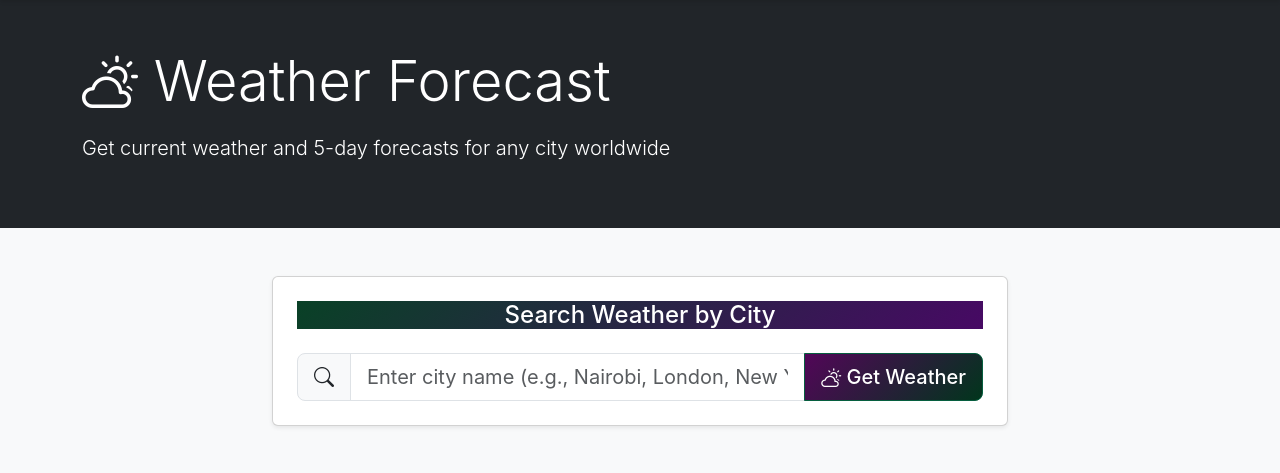
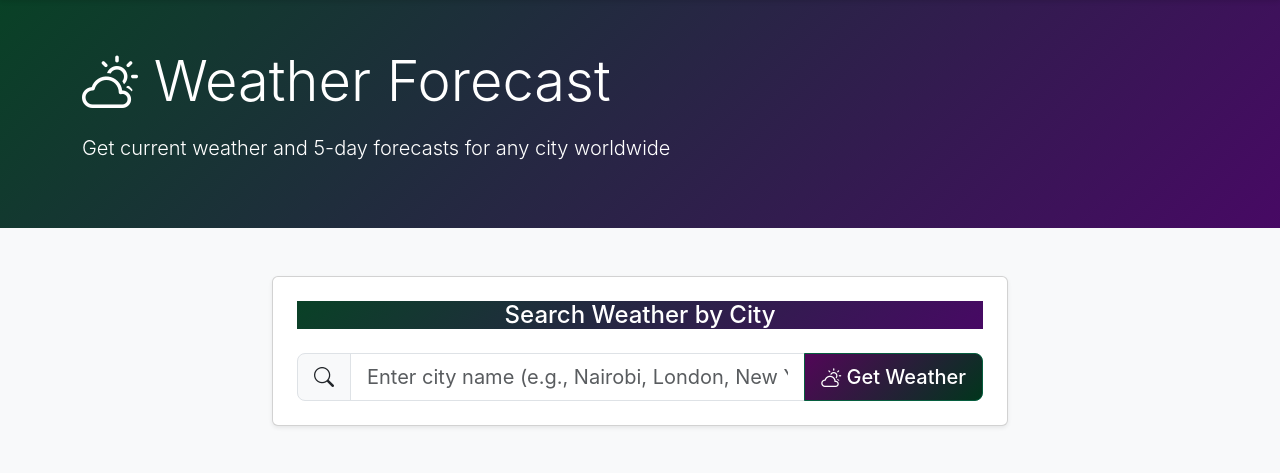
Before and after one commit to wmfidelis/my_portfolio, a Django app: page /weather/ in a window 1280 px wide. Shown: the part 64-537 px from the top of the page. Run offline with Django 5.2, Linux system fonts and the light colour scheme.

Commit message:
Prettify the weather app

```diff
--- a/apps/weather/templates/weather/index.html
+++ b/apps/weather/templates/weather/index.html
@@ -30,7 +30,7 @@
 
 {% block content %}
 <!-- Page Header -->
-<section class="bg-dark text-white py-5">
+<section class="bg-dark text-white py-5" style="background: linear-gradient(135deg, #094126 0%, #470964 100%);">
     <div class="container">
         <h1 class="display-4 mb-3">
             <i class="bi bi-cloud-sun"></i> Weather Forecast
```
